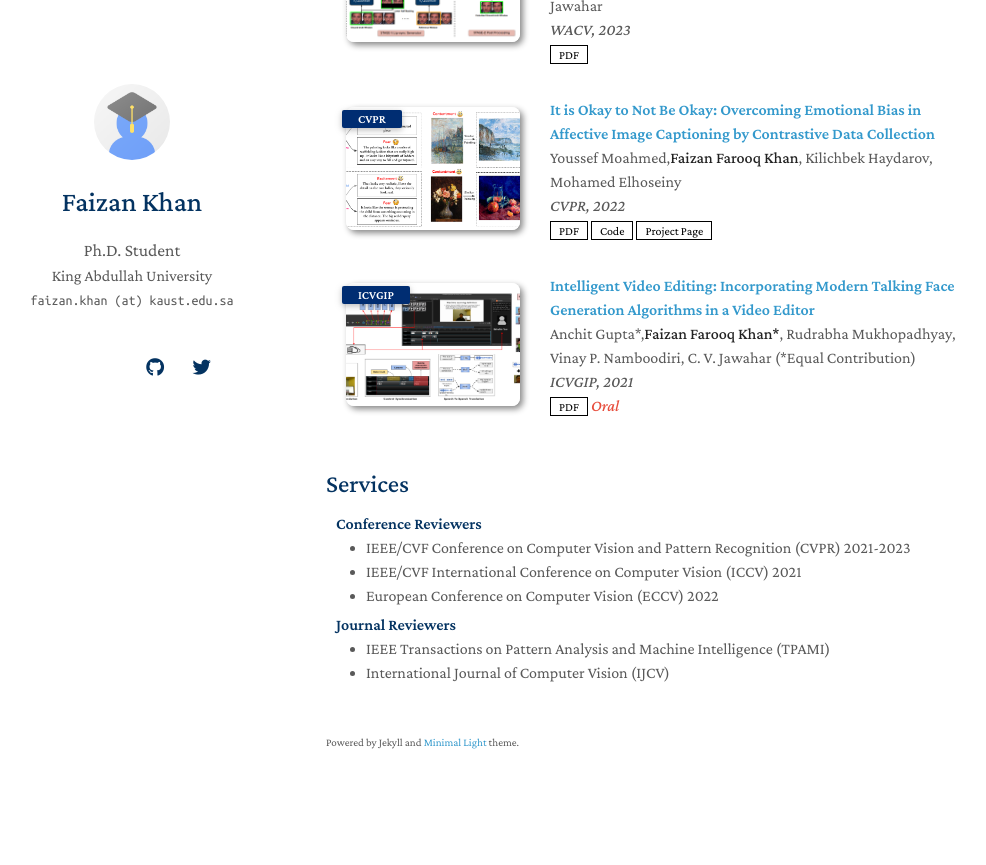
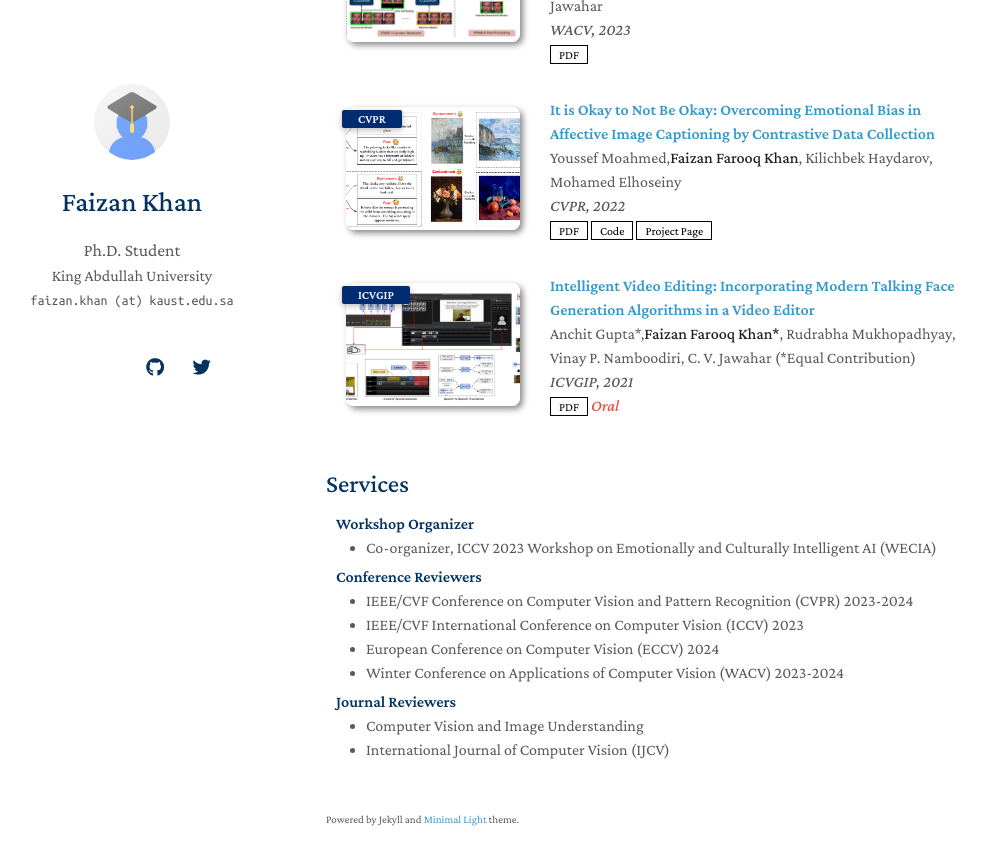
Before and after one commit to faixan-khan/faixan-khan.github.io, a Jekyll site: the page built from index.md, in a window 1280 px wide and 900 px high, scrolled down 1517 px. Shown: the top 865 px of the window, without its empty margins (144-1130 px from the left). Built offline with Jekyll 4.4.1, drawn with Linux system fonts in a browser that asks for light colours; nearby versions of some CDN libraries; a style sheet for code colours, icons or effects is not loaded; our own code applies the rules of GitHub Pages for plain Markdown files; before the commit the page ends 2340 px from its top, so only the background shows below that.

```diff
--- a/_includes/services.md
+++ b/_includes/services.md
@@ -1,16 +1,24 @@
 ## Services
+<h4 style="margin:0 10px 0;">Workshop Organizer</h4>
+
+<ul style="margin:0 0 5px;">
+  <li>Co-organizer, <a href="https://iccv23-wecia.github.io/"><autocolor>ICCV 2023 Workshop on Emotionally and Culturally Intelligent AI (WECIA)</autocolor></a></li>
+</ul>
+
 
 <h4 style="margin:0 10px 0;">Conference Reviewers</h4>
 
 <ul style="margin:0 0 5px;">
-  <li><a href="http://cvpr2023.thecvf.com/"><autocolor>IEEE/CVF Conference on Computer Vision and Pattern Recognition (CVPR) 2021-2023</autocolor></a></li>
-  <li><a href="http://iccv2021.thecvf.com/"><autocolor>IEEE/CVF International Conference on Computer Vision (ICCV) 2021</autocolor></a></li>
-  <li><a href="https://eccv2022.ecva.net/"><autocolor>European Conference on Computer Vision (ECCV) 2022</autocolor></a></li>
+  <li><a href="https://cvpr.thecvf.com/"><autocolor>IEEE/CVF Conference on Computer Vision and Pattern Recognition (CVPR) 2023-2024</autocolor></a></li>
+  <li><a href="https://iccv2023.thecvf.com/"><autocolor>IEEE/CVF International Conference on Computer Vision (ICCV) 2023</autocolor></a></li>
+  <li><a href="https://eccv.ecva.net/"><autocolor>European Conference on Computer Vision (ECCV) 2024</autocolor></a></li>
+  <li><a href="https://wacv2024.thecvf.com/"><autocolor>Winter Conference on Applications of Computer Vision (WACV) 2023-2024</autocolor></a></li>
+
 </ul>
 
 <h4 style="margin:0 10px 0;">Journal Reviewers</h4>
 
 <ul style="margin:0 0 20px;">
-  <li><a href="https://www.computer.org/csdl/journal/tp"><autocolor>IEEE Transactions on Pattern Analysis and Machine Intelligence (TPAMI)</autocolor></a></li>
+  <li><a href="https://www.sciencedirect.com/journal/computer-vision-and-image-understanding"><autocolor>Computer Vision and Image Understanding</autocolor></a></li>
   <li><a href="https://www.springer.com/journal/11263"><autocolor>International Journal of Computer Vision (IJCV)</autocolor></a></li>
 </ul>
```
